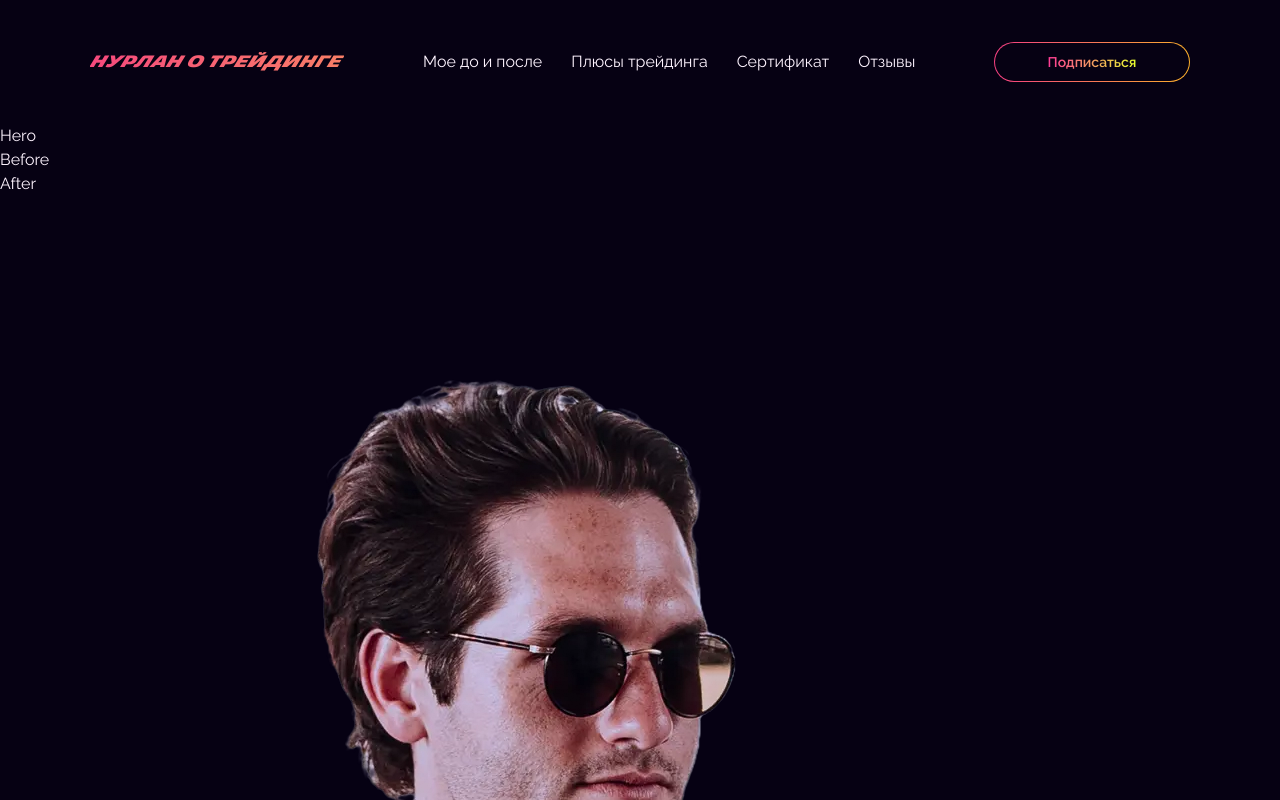
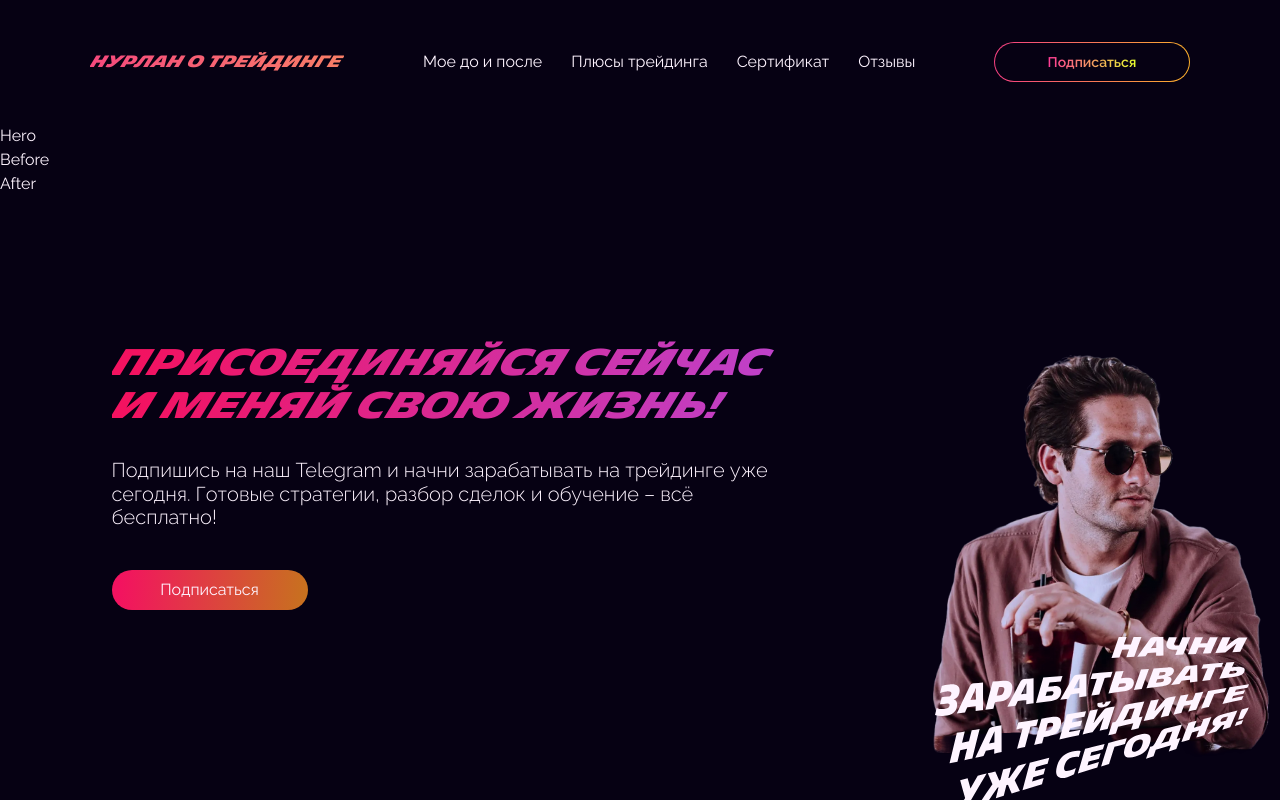
Before and after one commit to cyanidium-dev/crypto-landing, a Next.js app: page / in a window 1280 px wide. Shown: the top 800 px of the page. Built offline with nearby package versions, Linux system fonts and the light colour scheme.

Commit message:
added cta for mob

```diff
--- a/src/components/homePage/ctaSignUp/CtaSignUp.tsx
+++ b/src/components/homePage/ctaSignUp/CtaSignUp.tsx
@@ -1,13 +1,15 @@
 import React from "react";
 import Image from "next/image";
+import MainButton from "@/components/shared/buttons/MainButton";
+import { TELEGRAM_URL } from "@/constants/constants";
 
 export default function CtaSignUp() {
   return (
     <section
-      className="scroll-mt-[82px] tabxl:scroll-mt-[124px] pt-[30px] laptop:pt-[145px] pb-14 laptop:pb-[131px]
+      className="tabxl:flex flex-row-reverse scroll-mt-[82px] tabxl:scroll-mt-[124px] pt-[30px] laptop:pt-[145px] pb-14 laptop:pb-[131px]
   mb-[73px] laptop:mb-[188px]"
     >
-      <div className="relative pl-2">
+      <div className="relative max-w-[375px] pl-2 mx-auto">
         <Image
           src="/images/contentImages/ctaSignUpMan.webp"
           alt="man in the sunglasses"
@@ -23,13 +25,24 @@ export default function CtaSignUp() {
         />
       </div>
       <div className="container max-w-[1920px] mt-[103px] tabxl:mt-0">
+        <div className="max-w-[682px] mx-auto">
           <h2 className="mb-4 tabxl:mb-8 font-michelin uppercase italic text-24bold tabxl:text-36bold text-transparent bg-clip-text bg-pinkGradient">
             Присоединяйся сейчас и меняй свою жизнь!
           </h2>
           <p className="mb-7 tabxl:mb-10 text-14light tabxl:text-20light">
             Подпишись на наш Telegram и начни зарабатывать на трейдинге уже
-          сегодня. Готовые стратегии, разбор сделок и обучение – всё бесплатно!
+            сегодня. Готовые стратегии, разбор сделок и обучение – всё
+            бесплатно!
           </p>
+          <a
+            href={TELEGRAM_URL}
+            target="_blank"
+            rel="noopener noreferrer nofollow"
+            className="block w-full tabxl:w-[196px] max-w-[331px] mx-auto tabxl:mx-0"
+          >
+            <MainButton>Подписаться</MainButton>
+          </a>
+        </div>
       </div>
     </section>
   );
--- /dev/null
+++ b/src/components/shared/buttons/MainButton.tsx
@@ -0,0 +1,16 @@
+import React from "react";
+
+interface MainButtonProps {
+  children: React.ReactNode;
+}
+
+export default function MainButton({ children }: MainButtonProps) {
+  return (
+    <button
+      className="flex justify-center items-center max-w-[331px] tabxl:max-w-full w-full tabxl:w-[196px] h-10 bg-caviarGradient rounded-[20px]
+    active:scale-95 transition duration-300 ease-out"
+    >
+      {children}
+    </button>
+  );
+}
```
Lines whose indentation alone changed are shown as unchanged.
